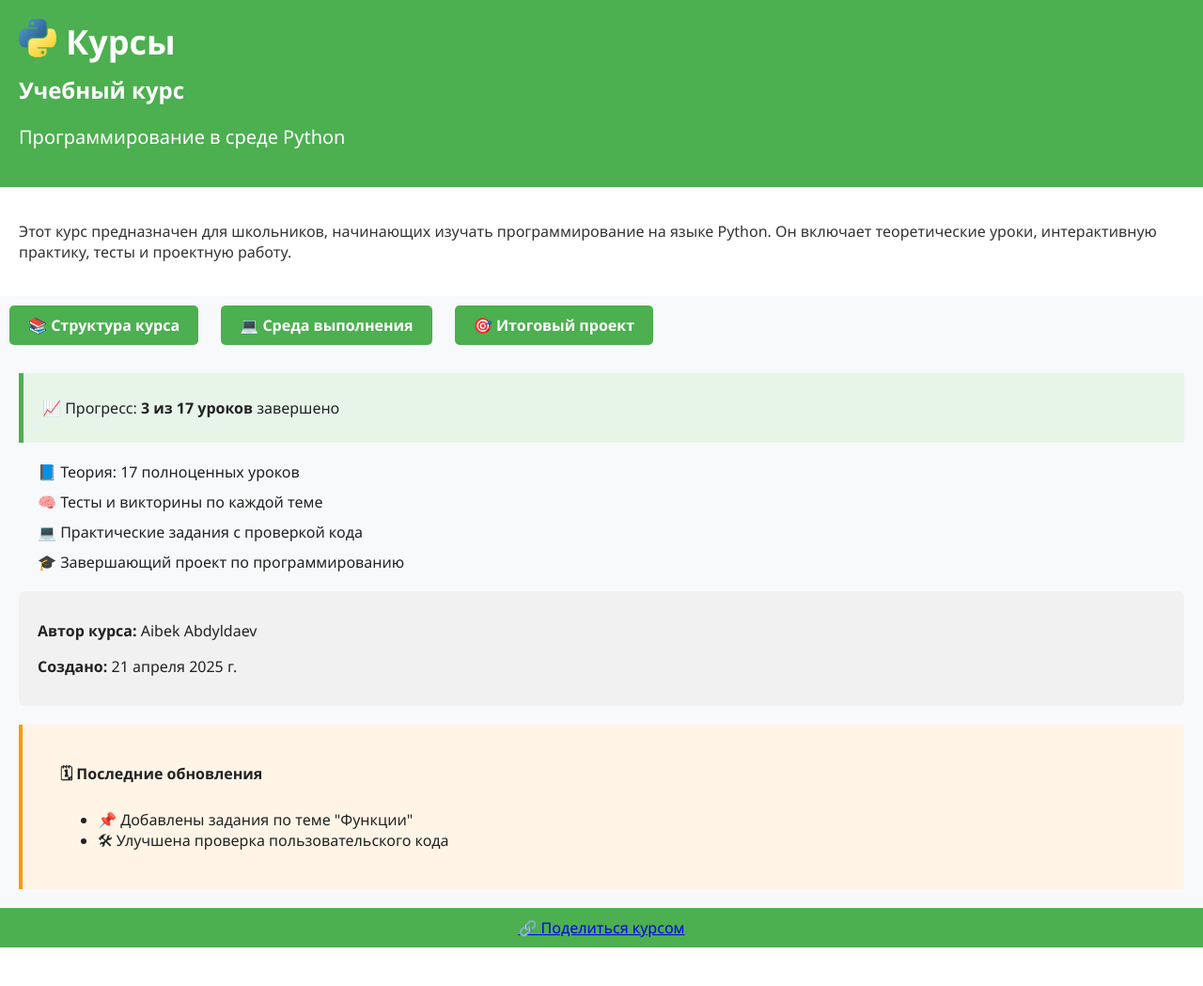
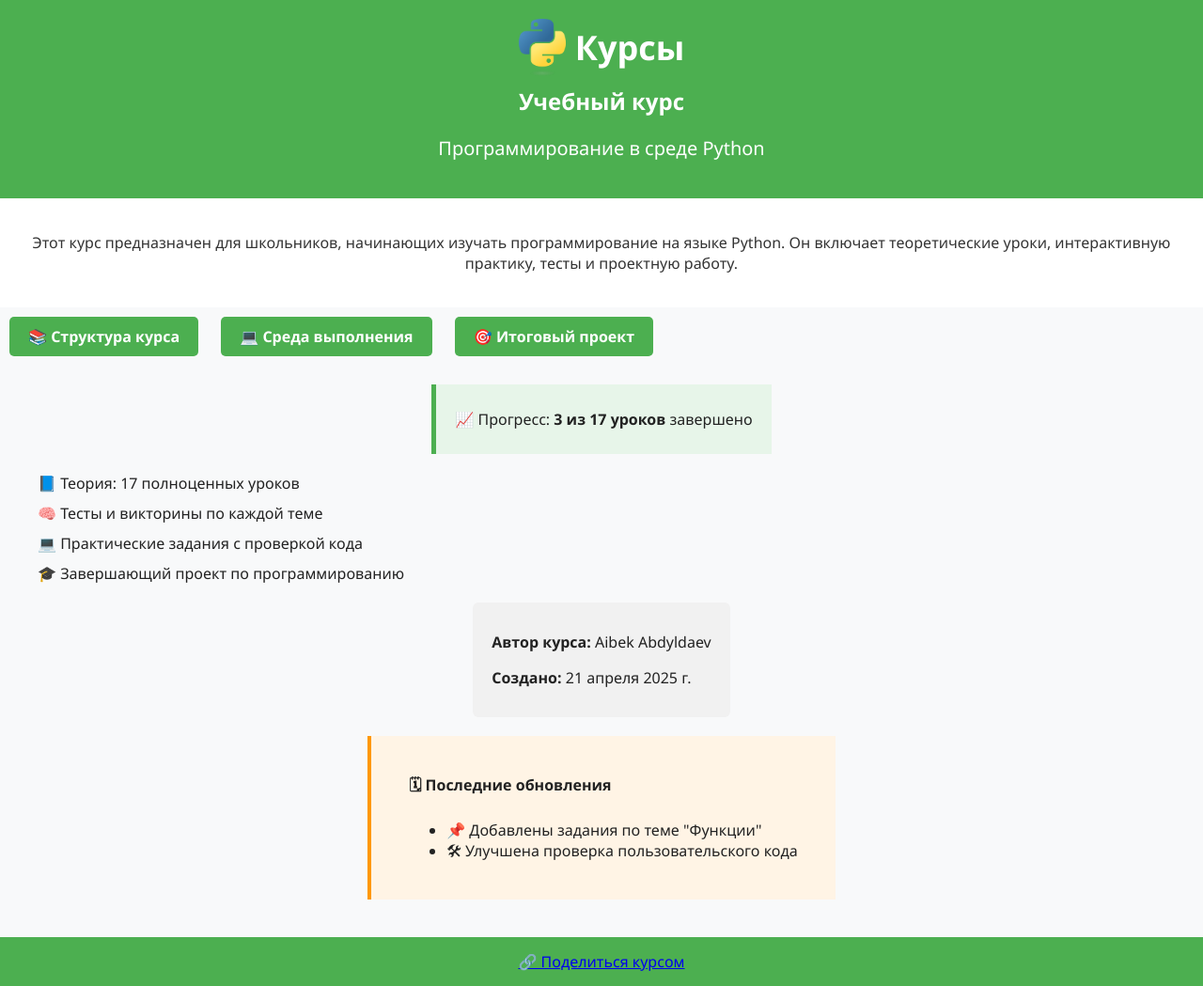
Before and after one commit to maharaha/python-course, a Flask app: page / in a window 1280 px wide. Shown: the whole page at 94% size. Before the commit the page ends 1008 px from the top, so only its background shows below. Run offline with Flask 3, Linux system fonts and the light colour scheme.

Commit message:
Update style.css

```diff
--- a/static/css/style.css
+++ b/static/css/style.css
@@ -12,6 +12,18 @@
     background-color: #4CAF50;
     color: white;
     padding: 20px;
+    text-align: center;
+}
+
+.logo-title {
+    display: flex;
+    align-items: center;
+    justify-content: center;
+    gap: 10px;
+}
+
+.logo-title .logo {
+    width: 50px;
 }
 
 header h1 {
@@ -21,7 +33,7 @@
 
 header h2 {
     font-size: 24px;
-    margin-top: 10px;
+    margin: 10px 0 0;
 }
 
 header h3 {
@@ -34,33 +46,36 @@
     padding: 20px;
     background-color: #fff;
     color: #333;
+    text-align: center;
 }
 
-/* Ссылки */
+/* Кнопки-ссылки */
 .course-button {
     display: inline-block;
-    margin: 10px 10px;
+    margin: 10px;
     padding: 10px 20px;
     background-color: #4CAF50;
     color: white;
     text-decoration: none;
     border-radius: 5px;
     font-weight: bold;
+    transition: background-color 0.3s;
 }
 
 .course-button:hover {
-    background-color: #45a049;
+    background-color: #388e3c;
 }
 
 /* Прогресс */
 .progress-box {
     background-color: #e7f5e9;
     padding: 10px 20px;
-    margin: 20px;
+    margin: 20px auto;
+    width: fit-content;
     border-left: 5px solid #4CAF50;
 }
 
-/* Секция с особенностями курса */
+/* Особенности курса */
 .section-list ul {
     list-style: none;
     padding: 0 40px;
@@ -75,41 +90,51 @@
 .author-box {
     background-color: #f1f1f1;
     padding: 15px 20px;
-    margin: 20px;
+    margin: 20px auto;
+    width: fit-content;
     border-radius: 6px;
 }
 
-/* Обновления */
+/* Новости */
 .news-box {
     padding: 20px 40px;
     background-color: #fff4e5;
-    margin: 20px;
+    margin: 20px auto;
+    width: fit-content;
     border-left: 4px solid #ff9800;
 }
 
-/* Логотип и заголовок */
-.logo-title {
-    display: flex;
-    align-items: center;
-    gap: 10px;
+/* Блоки уроков в структуре */
+.lesson-grid {
+    display: grid;
+    grid-template-columns: repeat(auto-fit, minmax(220px, 1fr));
+    gap: 20px;
+    padding: 20px 40px;
 }
 
-.logo-title .logo {
-    width: 40px;
+.lesson-tile {
+    background-color: #d4edda;
+    padding: 20px;
+    border-radius: 8px;
+    box-shadow: 0 2px 6px rgba(0,0,0,0.1);
+    text-align: center;
+    transition: transform 0.2s ease;
+    text-decoration: none;
+    color: #2e7d32;
+    font-weight: bold;
 }
 
-/* Footer */
-footer {
-    background-color: #4CAF50;
-    color: white;
-    text-align: center;
-    padding: 10px;
+.lesson-tile:hover {
+    transform: scale(1.03);
+    background-color: #c8e6c9;
 }
-/* Среда выполнения */
+
+/* Контейнер среды выполнения */
 .practice-container {
     padding: 30px 40px;
     background-color: #ffffff;
-    margin: 20px;
+    margin: 20px auto;
+    max-width: 800px;
     border-radius: 8px;
     box-shadow: 0 4px 10px rgba(0,0,0,0.05);
 }
@@ -117,6 +142,7 @@
 .practice-container h2 {
     color: #4CAF50;
     margin-bottom: 20px;
+    text-align: center;
 }
 
 textarea.code-input {
@@ -142,9 +168,10 @@
 }
 
 button.run-button:hover {
-    background-color: #45a049;
+    background-color: #388e3c;
 }
 
+/* Вывод */
 .output-box {
     background-color: #e8f5e9;
     color: #1b5e20;
@@ -155,3 +182,21 @@
     font-family: monospace;
     white-space: pre-wrap;
 }
+
+/* Выбор проектов */
+.project-choice {
+    display: flex;
+    flex-wrap: wrap;
+    justify-content: center;
+    gap: 20px;
+    margin-top: 20px;
+}
+
+/* Подвал */
+footer {
+    background-color: #4CAF50;
+    color: white;
+    text-align: center;
+    padding: 15px;
+    margin-top: 40px;
+}
```
